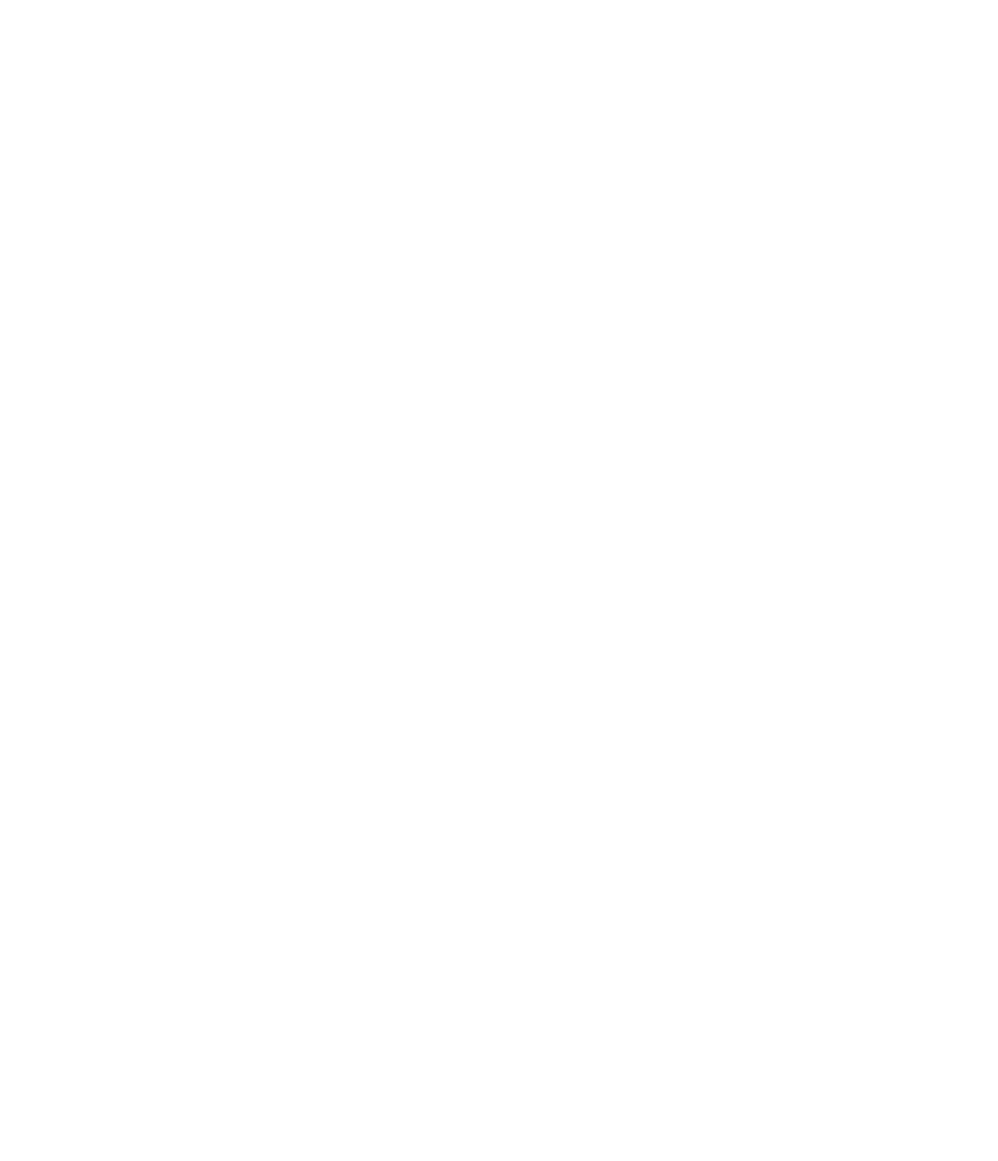
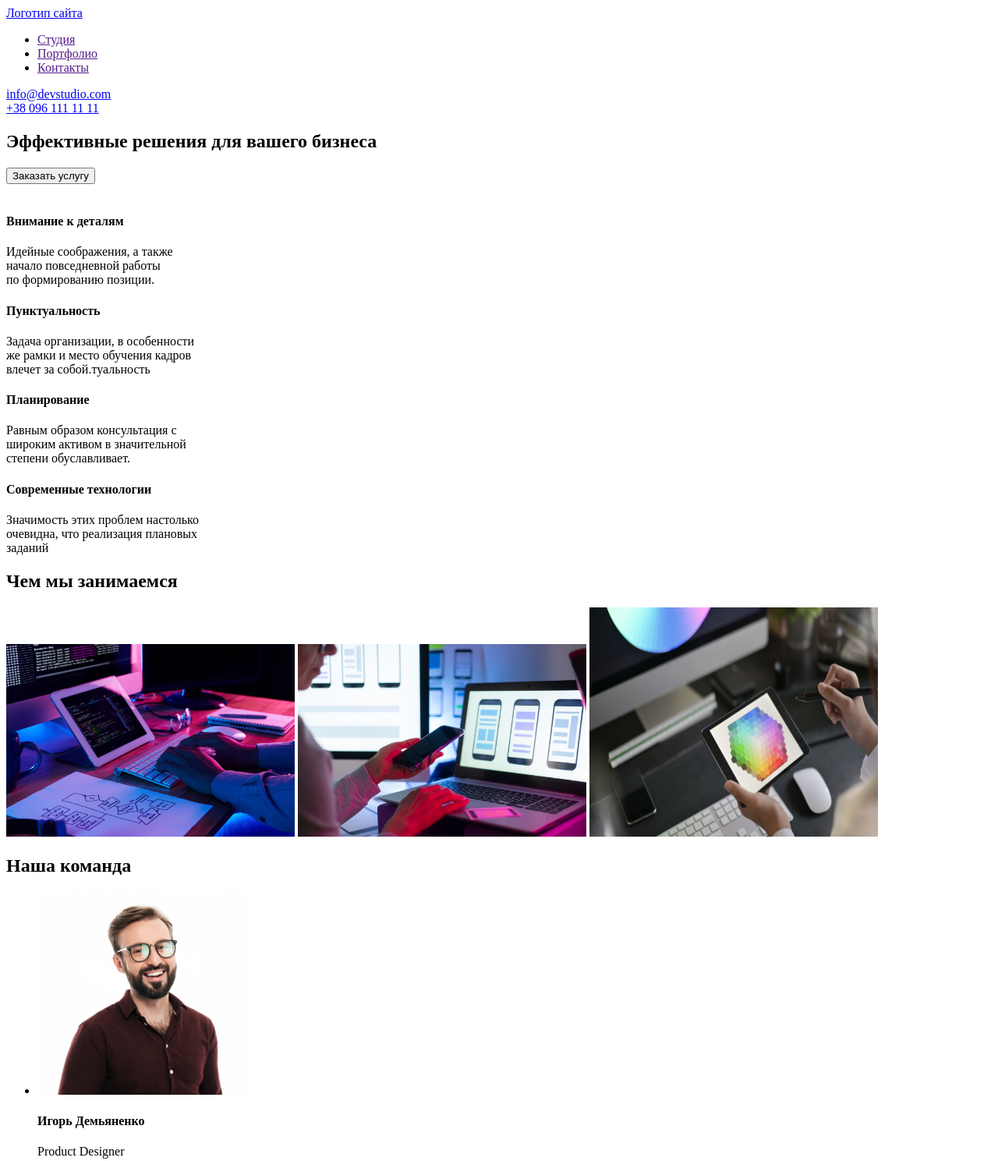
Before and after one commit to NikitaBoiko/goit-markup-hw-01, a plain HTML site: page index.html in a window 1280 px wide. Shown: the top 1489 px of the page at 78% size. Before the commit the page ends 800 px from the top, so only its background shows below. Drawn offline with Linux system fonts and the light colour scheme.

Commit message:
прошел проверку на валидность

```diff
--- a/index.html
+++ b/index.html
@@ -1,11 +1,102 @@
 <!DOCTYPE html>
-<html lang="en">
+<html lang="ru">
 <head>
     <meta charset="UTF-8">
     <meta name="viewport" content="width=device-width, initial-scale=1.0">
     <title>Homework1</title>
 </head>
 <body>
+    <!-- Верхняя линия страницы -->
+<header>
+    <nav>
+    <a href="/">Логотип сайта</a>
+    <ul>
+        <li><a href="">Студия</a></li>
+        <li><a href="">Портфолио</a></li>
+        <li><a href="">Контакты</a></li>
+    </ul>
+    <a href="mailto:info@devstudio.com">info@devstudio.com</a><br/>
+    <a href="tell:380961111111">+38 096 111 11 11</a>
+    </nav>
+</header>
+<main>
+    <article>
 
+            <div>
+            <h1>Эффективные решения для вашего бизнеса</h1>
+            <button type="button">Заказать услугу</button>
+            </div>
+        <br/>
+            <section> <!--Особенности-->
+                <h4> <b>Внимание к деталям</b> </h4>
+                    <p> Идейные соображения, а также<br/>
+                        начало повседневной работы<br/>
+                        по формированию позиции.
+                    </p>
+
+                <h4> <b>Пунктуальность</b> </h4>
+                    <p> Задача организации, в особенности <br/>
+                        же рамки и место обучения кадров<br/>
+                        влечет за собой.туальность
+                    </p>
+                <h4> <b>Планирование</b> </h4>
+                    <p> Равным образом консультация с <br/>
+                        широким активом в значительной<br/>
+                        степени обуславливает.
+                    </p>
+                <h4> <b>Современные технологии</b> </h4>
+                    <p> Значимость этих проблем настолько <br/>
+                        очевидна, что реализация плановых <br/>
+                        заданий </p>
+            </section>
+            <section> <!--Перечень услуг-->
+                <h2>Чем мы занимаемся</h2>
+                <img src="./images/close-up-image-programer-working-his-desk-office_1098-18707.jpg"
+                alt="программист-кодит" width="370">
+
+                <img src="./images/web-ui-designers-are-developing-application-smartphones-team-creators-is-working-interface-mobile-phones_8119-2713.jpg"
+                alt="планшет-с-палитрой-цветов" width="370">
+
+                <img src="images/creative-artist-web-design-with-working-colour-selection-graphic-tablet_35674-1119.jpg"
+                alt="телефон-в-руке-и-ноутбук-с-телефонами-на-экране" width="370" height="294">
+
+            </section>
+            <section> <!--Сотрудники-->
+                <h2>Наша команда</h2>
+                <ul>
+                    <li>
+                        <img src="./images/img(1).jpg" alt="фото-Игоря-Демьяненка" width="270">
+                        <h4>Игорь Демьяненко</h4>
+                        <p>Product Designer</p>
+                    </li>
+                    <li>
+                        <img src="./images/img(2).jpg" alt="фото-Ольги-Репиной" width="270">
+                        <h4>Ольга Репина</h4>
+                        <p>Frontend Developer</p>
+                    </li>
+                    <li>
+                        <img src="./images/img(3).jpg" alt="фото-Николая-Тарасова" width="270">
+                        <h4>Николай Тарасов</h4>
+                        <p>Marketing</p>
+                    </li>
+                    <li>
+                        <img src="./images/img(4).jpg" alt="фото-Михаила-Ермакова" width="270">
+                        <h4>Михаил Ермаков</h4>
+                        <p>UI Designer</p>
+                    </li>
+                </ul>
+            </section>
+    </article>
+</main>
+<footer>
+    <a href="/">Логотип сайта</a><br/>
+    <p> г. Киев, пр-т Леси Украинки, 26<br/>
+        info@example.com <br/>
+        +38 099 111 11 11
+    </p>
+
+
+
+</footer>
 </body>
 </html>
```
Also changed, not shown: images/close-up-image-programer-working-his-desk-office_1098-18707.jpg (added), images/creative-artist-web-design-with-working-colour-selection-graphic-tablet_35674-1119.jpg (added), images/img(1).jpg (added), images/img(2).jpg (added), images/img(3).jpg (added), images/img(4).jpg (added), images/img.jpg (added), images/web-ui-designers-are-developing-application-smartphones-team-creators-is-working-interface-mobile-phones_8119-2713.jpg (added).
